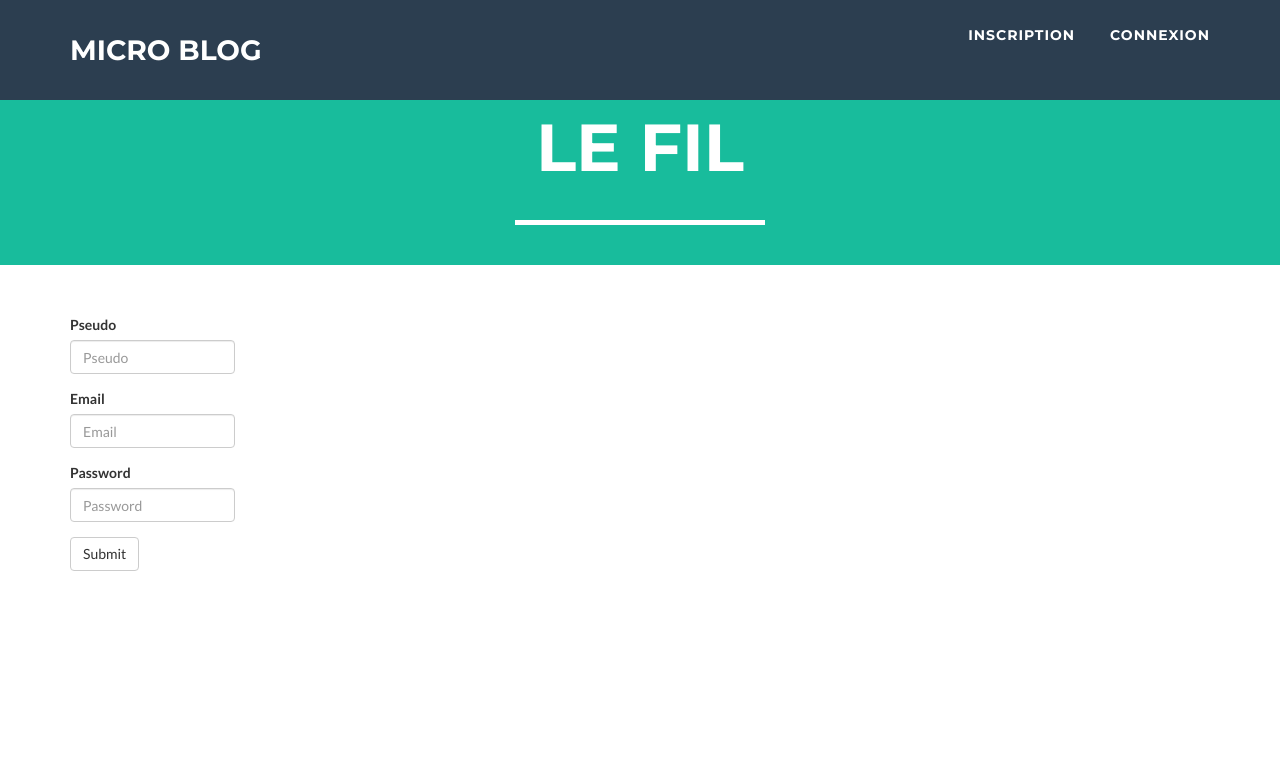
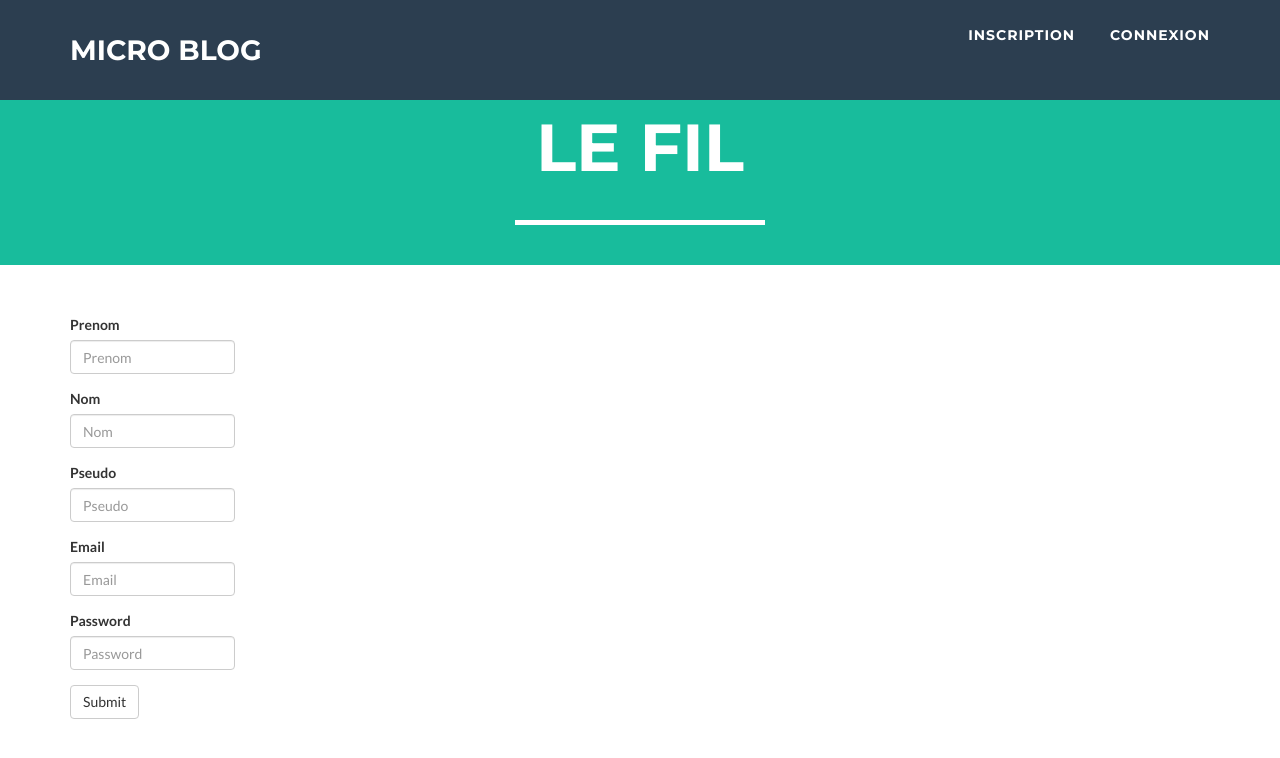
Before and after one commit to nocl23/MicroBlog, a PHP site: page /inscription.php in a window 1280 px wide. Shown: the top 758 px of the page. Run offline with PHP 8.4, Linux system fonts and the light colour scheme; data that the repository does not hold is empty.

Commit message:
Correction connexion : add firstame lastname & display inscription only if the users is not connected

```diff
--- a/includes/haut.inc.php
+++ b/includes/haut.inc.php
@@ -53,7 +53,6 @@
                         <a href="#page-top"></a>
                     </li>
                     <li class="page-scroll">
-                      <a href="inscription.php">Inscription</a>
                       <?php
                         if($connecte == true){
                           ?>
@@ -61,6 +60,7 @@
                           <?php
                         }else {
                           ?>
+                          <a href="inscription.php">Inscription</a>
                           <a href="connexion.php">Connexion</a>
                           <?php
                         }
--- a/index.php
+++ b/index.php
@@ -17,6 +17,7 @@ if(isset($_GET['id']) && !empty($_GET['id'])){
     }
 }
 
+if($connecte){
 ?>
 <div class="row">
     <form method="post" action="message.php">
@@ -34,8 +35,8 @@ if(isset($_GET['id']) && !empty($_GET['id'])){
         </div>
     </form>
 </div>
-
 <?php
+}
 // Pagination
 $index = 0;
 $mpp = 4;
--- a/inscription.php
+++ b/inscription.php
@@ -3,16 +3,20 @@ include('includes/connexion.inc.php');
 include('includes/haut.inc.php');
 
 
-if (isset($_POST['email']) && isset($_POST['password']) && isset($_POST['pseudo']) ){
+if (isset($_POST['email']) && isset($_POST['password']) && isset($_POST['pseudo']) && isset($_POST['prenom']) && isset($_POST['nom'])){
+$nom = $_POST['nom'];
+$prenom = $_POST['prenom'];
 $email = $_POST['email'];
 $password = $_POST['password'];
 $pseudo = $_POST['pseudo'];
 
-$query = 'INSERT INTO users (email,password,pseudo) VALUES (:email,:password,:pseudo)';
+$query = 'INSERT INTO users (nom,prenom,email,password,pseudo) VALUES (:nom,:prenom,:email,:password,:pseudo)';
 $prep = $pdo->prepare($query);
 $prep->bindValue(':email', $email);
 $prep->bindValue(':password', md5($password));
 $prep->bindValue(':pseudo', $pseudo);
+$prep->bindValue(':nom', $nom);
+$prep->bindValue(':prenom', $prenom);
 $prep->execute();
 
 header('Location: index.php');
@@ -22,6 +26,18 @@ header('Location: index.php');
 
 <form method="post" action="inscription.php" id="form_inscription">
   <div class="row">
+      <div class="form-group col-sm-2">
+        <label for="InputPrenom">Prenom</label>
+        <input type="prenom" name="prenom" class="form-control" id="InputPrenom" placeholder="Prenom">
+      </div>
+    </div>
+    <div class="row">
+      <div class="form-group col-sm-2">
+        <label for="InputNom">Nom</label>
+        <input type="nom" name="nom" class="form-control" id="InputNom" placeholder="Nom">
+      </div>
+    </div>
+    <div class="row">
     <div class="form-group col-sm-2">
       <label for="InputPseudo">Pseudo</label>
       <input type="pseudo" name="pseudo" class="form-control" id="InputPseudo" placeholder="Pseudo">
```
